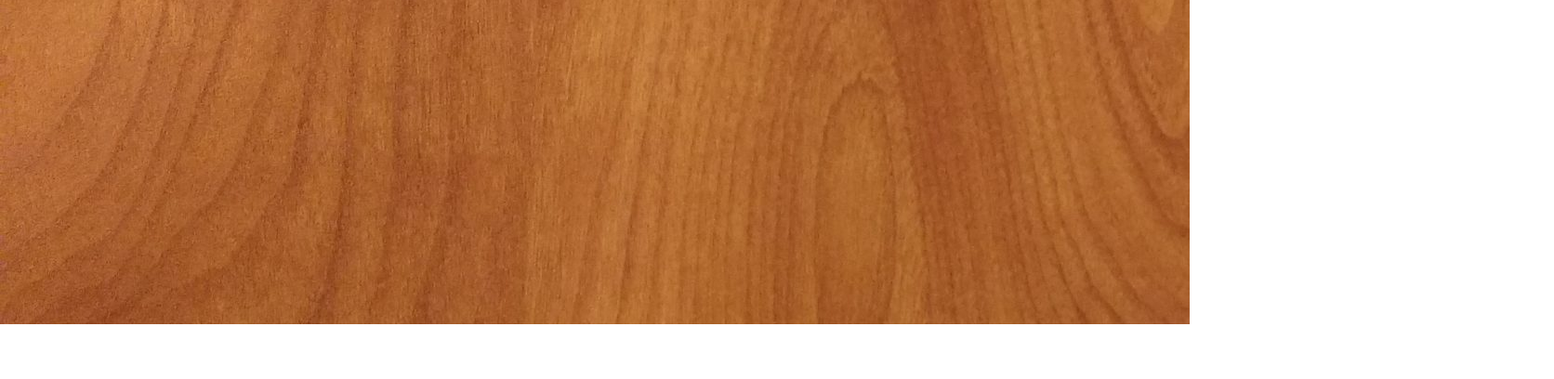
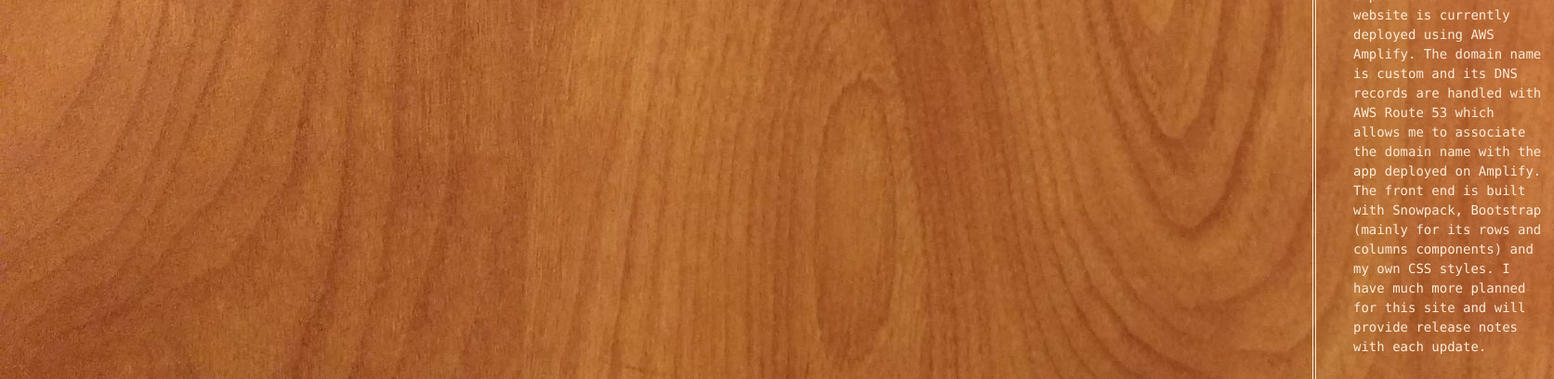
Before and after one commit to carah-tychewicz/temp-web, a website built with Vite: page index.html in a window 1280 px wide. Shown: the part 675-1083 px from the top of the page at 93% size, 1672 px wide, since content can reach past the window. Before the commit the page ends 1024 px from the top, so only its background shows below. Built offline with nearby package versions, Linux system fonts and the light colour scheme.

Commit message:
added dev notes section

```diff
--- a/index.css
+++ b/index.css
@@ -13,8 +13,22 @@ a:hover {
   color: goldenrod;
 }
 
+code {
+  color: antiquewhite;
+}
+
+li {
+  list-style-type: "📡  ";
+}
+
 
 @media (min-width: 325px) {
+  .dev-notes {
+    position: absolute;
+    top: 55rem;
+    width: auto;
+  }
+
   .contact-card {
     background-color: antiquewhite;
     margin-top: 25rem;
@@ -44,6 +58,15 @@ a:hover {
 }
 
 @media (min-width: 768px) {
+  .dev-notes {
+    position: absolute;
+    left: 88.5rem;
+    top: 22.4rem;
+    width: 20%;
+    outline: 4px double antiquewhite;
+    padding: 8px;
+  }
+
   .contact-card {
     background-color: antiquewhite;
     margin: 22rem auto;
--- a/index.html
+++ b/index.html
@@ -48,6 +48,14 @@
             </div>
           </div>
         </div>
+        <div class="dev-notes col-3">
+          <code><h3>Dev Notes:</h3></code>
+          <code>
+            <ul>
+              <li><strong style="color: lightblue;">9.16.21:</strong> Hello! This website is a work in progress and was just deployed today (woohoo!). Not only would I like to use this domain to share my relevant information with employers, but I would also like to use it as a sandbox for coding projects and experiments. This website is currently deployed using AWS Amplify. The domain name is custom and its DNS records are handled with AWS Route 53 which allows me to associate the domain name with the app deployed on Amplify. The front end is built with Snowpack, Bootstrap (mainly for its rows and columns components) and my own CSS styles. I have much more planned for this site and will provide release notes with each update.</li>
+            </ul>
+          </code>
+        </div>
       </div>
     </div>
     <script src="https://cdn.jsdelivr.net/npm/bootstrap@5.1.1/dist/js/bootstrap.bundle.min.js" integrity="sha384-/bQdsTh/da6pkI1MST/rWKFNjaCP5gBSY4sEBT38Q/9RBh9AH40zEOg7Hlq2THRZ" crossorigin="anonymous"></script>
```
